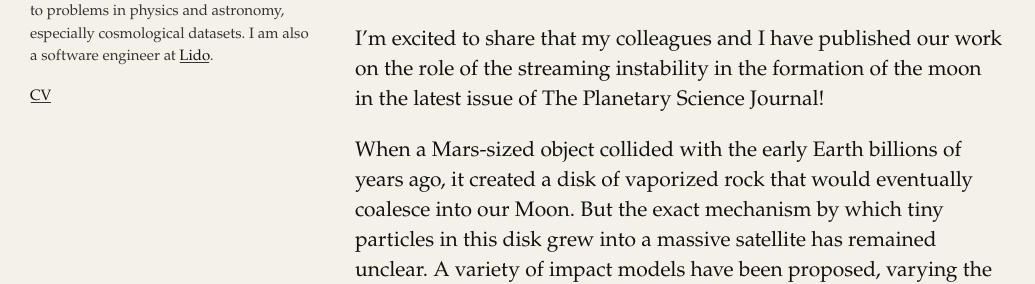
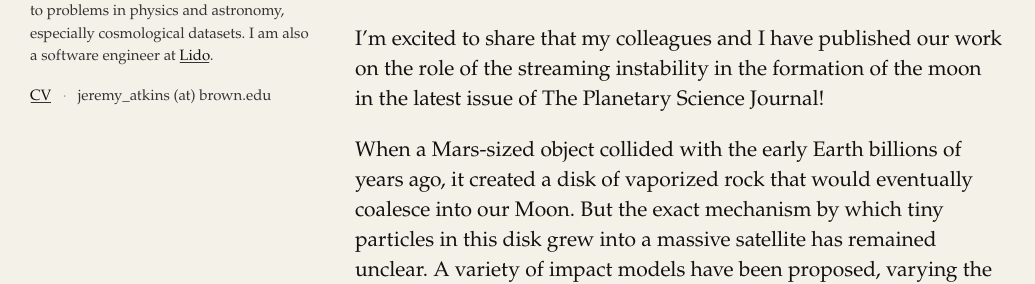
Before and after one commit to jatkins5/jatkins5.github.io, a Jekyll site: the page built from index.html, in a window 1280 px wide. Shown: the part 348-632 px from the top of the page, without its empty margins (0-1035 px from the left). Built offline with Jekyll 4.4.1, drawn with Linux system fonts in a browser that asks for light colours; some web fonts are replaced.

Commit message:
add email

```diff
--- a/_config.yml
+++ b/_config.yml
@@ -6,7 +6,8 @@ title: Jeremy L. Atkins
 first_name: Jeremy
 middle_name: L.
 last_name: Atkins
-email: jatkins5@u.rochester.edu
+email: jeremy_atkins@brown.edu
+display_email: jeremy_atkins (at) brown.edu
 description: Software engineer interested in applying technology to unsolved scientific problems
 sidebar_description: Masters student in physics at Brown. I'm interested in applying machine learning to problems in physics and astronomy, especially cosmological datasets. I am also a software engineer at <a href="https://lido.app">Lido</a>.
 footer_text: brought to you by <a href="https://jekyllrb.com/">jekyll</a>, <a href="https://edwardtufte.github.io/tufte-css/">tufte</a>, <a href="https://claude.ai">claude</a>, and me!
--- a/assets/css/tufte.css
+++ b/assets/css/tufte.css
@@ -123,6 +123,16 @@ body {
 
 .profile-links a:hover {
     color: #000;
+}
+
+.email-separator {
+    margin: 0 0.5rem;
+    color: #999;
+}
+
+.email {
+    font-size: 1rem;
+    color: #333;
 }
 
 .content {
--- a/index.html
+++ b/index.html
@@ -20,6 +20,8 @@ layout: none
                 <p class="description">{{ site.sidebar_description | default: "Software engineer interested in applying technology to unsolved scientific problems, especially in physics & astronomy." }}</p>
                 <div class="profile-links">
                     <a href="{{ '/assets/pdf/cv.pdf' | relative_url }}" target="_blank">CV</a>
+                    <span class="email-separator">·</span>
+                    <span class="email">{{ site.display_email }}</span>
                 </div>
             </div>
         </aside>
```
